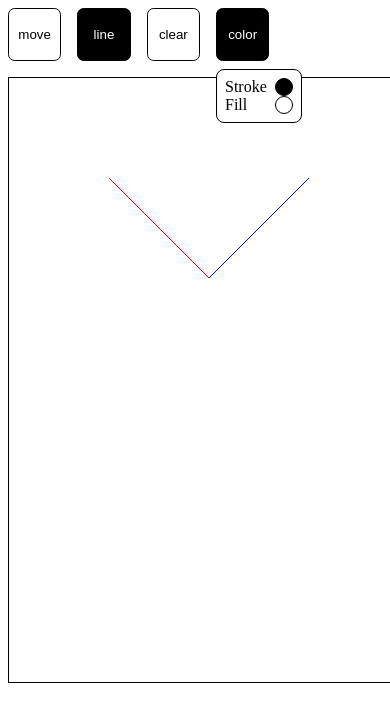
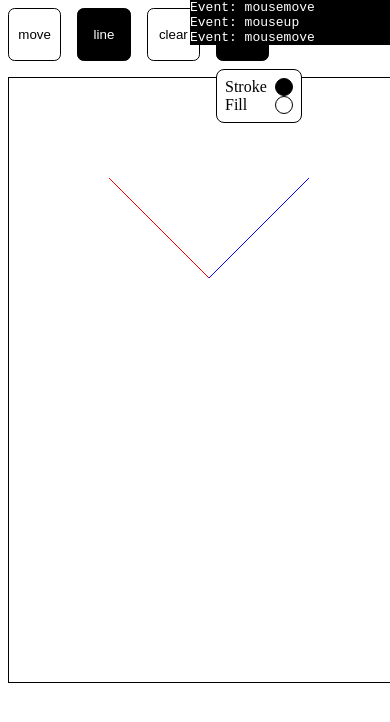
Before and after one commit to mentoorg/whiteboard, a Vue app in the folder packages/frontend/: page / in a window 390 px wide. Both pictures are taken after a click on the button "color". Shown: the top 722 px of the page. Built offline with nearby package versions, Linux system fonts and the light colour scheme.

Commit message:
feat(frontend): basically support mobile devices

```diff
--- a/packages/frontend/src/App.vue
+++ b/packages/frontend/src/App.vue
@@ -2,6 +2,9 @@
 import { reactive } from 'vue';
 import Whiteboard from './components/Whiteboard.vue'
 import { addShape, type WhiteboardData } from './data'
+import Debugger from './components/Debugger.vue';
+
+const isDebugging = import.meta.env.DEV
 
 const mockData: WhiteboardData = reactive({
     size: { width: 800, height: 600 },
@@ -29,7 +32,5 @@ addShape(mockData, {
         output-mode="svg"
         :data="mockData"
     />
+    <Debugger v-if="isDebugging" />
 </template>
-
-<style scoped>
-</style>
--- /dev/null
+++ b/packages/frontend/src/components/Debugger.vue
@@ -0,0 +1,40 @@
+<script setup lang="ts">
+import { logsAggregated } from '../store/debug'
+</script>
+
+<template>
+    <div class="logs">
+        <div
+            v-for="log, index in logsAggregated"
+            :key="index"
+            class="log"
+            :class="log.type"
+        >
+            {{ log.msg }}
+            <span v-if="log.count > 1" class="log-count">
+                (x{{ log.count }})
+            </span>
+        </div>
+    </div>
+</template>
+
+<style scoped>
+.logs {
+    position: fixed;
+    z-index: 1000;
+    top: 0;
+    width: 200px;
+    left: calc(100vw - 200px);
+    background: #000;
+    color: #fff;
+    font-family: monospace;
+}
+
+.log-count {
+    color: #888;
+}
+
+.log.error {
+    color: #f00;
+}
+</style>
--- a/packages/frontend/src/components/input/BasicInput.vue
+++ b/packages/frontend/src/components/input/BasicInput.vue
@@ -4,6 +4,7 @@ import { useEventListener } from '@vueuse/core'
 import { addShapeRel, type Vector, type WhiteboardData } from '../../data'
 import { createEmitter, type Emitter, type Events } from '../../utils/emitter'
 import BrushEditor from './BrushEditor.vue'
+import { log } from '../../store/debug'
 
 type ToolHandle = Emitter<ToolEvents>
 
@@ -71,6 +72,7 @@ const TOOLS: Record<ToolName, Tool> = reactive({
                 | {
                     state: 'wait-for-end'
                     start: Vector
+                    end: Vector
                     disposeStartPoint: () => void
                     disposePreview?: () => void
                 }
@@ -96,16 +98,21 @@ const TOOLS: Record<ToolName, Tool> = reactive({
                         center: pos,
                         radius: 3,
                     })
-                    state.value = { state: 'wait-for-end', start: pos, disposeStartPoint }
+                    state.value = {
+                        state: 'wait-for-end',
+                        start: pos,
+                        end: pos,
+                        disposeStartPoint
+                    }
                 }
             })
-            handle.on('mouseup', pos => {
+            handle.on('mouseup', () => {
                 if (state.value.state === 'wait-for-end') {
                     state.value.disposeStartPoint()
                     addShapeRel(props.data, {
                         type: 'line',
                         start: state.value.start,
-                        end: pos,
+                        end: state.value.end,
                         stroke: brush.strokeColor,
                     })
                     end()
@@ -114,6 +121,7 @@ const TOOLS: Record<ToolName, Tool> = reactive({
             })
             handle.on('mousemove', pos => {
                 if (state.value.state !== 'wait-for-end') return
+                state.value.end = pos
                 state.value.disposePreview?.()
                 const disposePreviewLine = addShapeRel(props.data, {
                     type: 'line',
@@ -173,21 +181,37 @@ const emit = defineEmits<{
     setCursor: [ cursor: string ]
 }>()
 
-const wrapMouseListener = (listener: (pos: Vector) => void) => (ev: MouseEvent) => {
+const wrapMouseListener = (
+    event: keyof WindowEventMap,
+    listener: (pos: Vector, ev: MouseEvent | TouchEvent) => void
+) => (ev: MouseEvent | TouchEvent) => {
+    log(`Event: ${event}`)
+    ev.preventDefault()
+
     const rect = props.outputEl?.getBoundingClientRect()
     if (! rect) return
 
+    const { clientX, clientY } = ev instanceof MouseEvent ? ev : ev.touches[0] ?? {}
+
     const pos = {
-        x: ev.clientX - rect.left,
-        y: ev.clientY - rect.top,
+        x: clientX - rect.left,
+        y: clientY - rect.top,
     }
-    listener(pos)
+    listener(pos, ev)
 }
 
-const mouseEvents = [ 'mousemove', 'mousedown', 'mouseup' ] satisfies Array<keyof WindowEventMap>
-mouseEvents.forEach(event => useEventListener(window, event, wrapMouseListener(pos => (
+const internalEvents = [ 'touchstart', 'mousedown' ] satisfies Array<keyof WindowEventMap>
+internalEvents.forEach(event => useEventListener(() => props.outputEl, event, wrapMouseListener(event, pos => {
+    if (event === 'touchstart') event = 'mousedown'
     activeTool.value?.handle.emit(event, pos)
-))))
+})))
+
+const externalEvents = [ 'touchmove', 'touchend', 'touchcancel', 'mousemove', 'mouseup' ] satisfies Array<keyof WindowEventMap>
+externalEvents.forEach(event => useEventListener(document, event, wrapMouseListener(event, pos => {
+    if (event === 'touchend' || event === 'touchcancel') event = 'mouseup'
+    else if (event === 'touchmove') event = 'mousemove'
+    activeTool.value?.handle.emit(event, pos)
+})))
 
 const selectTool = (tool: Tool) => {
     if (tool.type === 'mode') {
--- /dev/null
+++ b/packages/frontend/src/store/debug.ts
@@ -0,0 +1,37 @@
+import { computed, reactive } from 'vue'
+
+export type LogType = 'info' | 'warn' | 'error'
+
+export interface Log {
+    type: LogType
+    msg: string
+}
+
+export interface LogAggregated extends Log {
+    count: number
+}
+
+export const logs = reactive<Log[]>([])
+
+export const logsAggregated = computed(() => {
+    const res: LogAggregated[] = []
+    logs.forEach(log => {
+        const last = res[res.length - 1]
+        if (last && last.type === log.type && last.msg === log.msg) {
+            last.count ++
+        }
+        else {
+            res.push({ ...log, count: 1 })
+        }
+    })
+    return res.reverse()
+})
+
+export const log = (msg: string, type: LogType = 'info') => {
+    logs.push({ type, msg })
+    console[type](msg)
+}
+
+window.addEventListener('error', (event) => {
+    log(event.message, 'error')
+})
```
